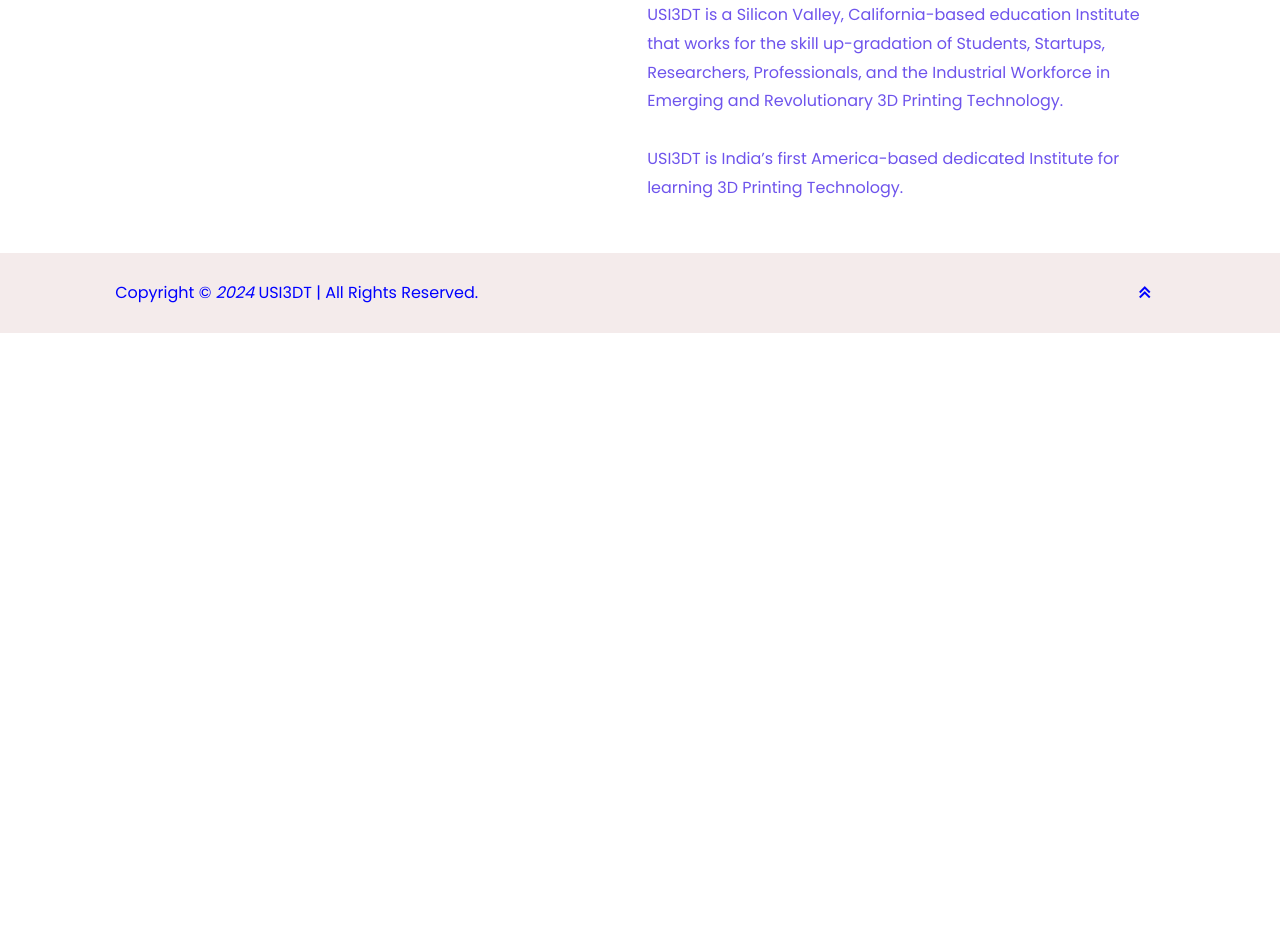
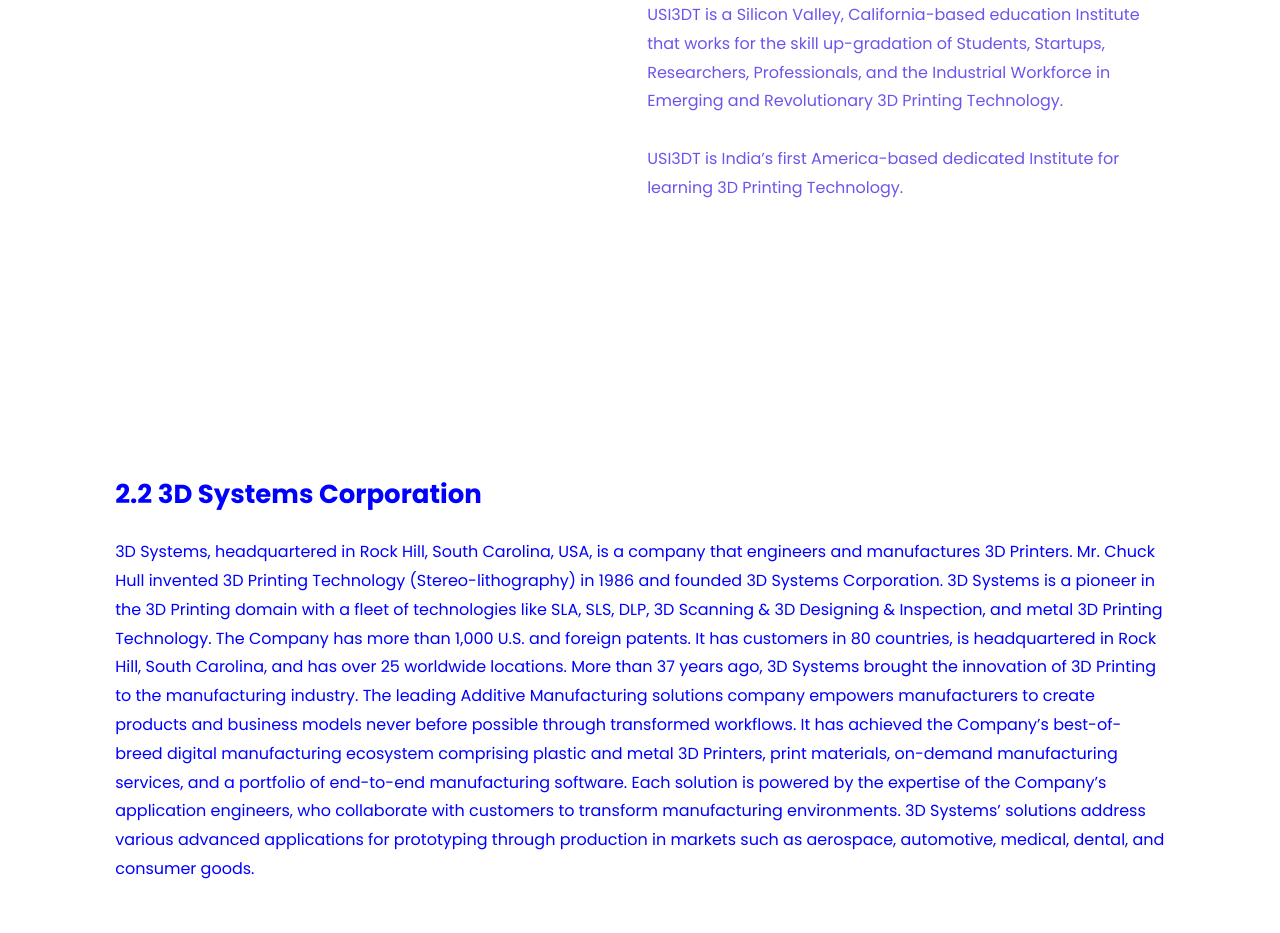
Before and after one commit to harshjoshi1312/Temp, a plain HTML site: page about.html in a window 1280 px wide. Shown: the part 587-1520 px from the top of the page. Before the commit the page ends 920 px from the top, so only its background shows below. Drawn offline with nearby package versions, Linux system fonts and the light colour scheme; a script that the page names is missing.

Commit message:
Update about.html

```diff
--- a/about.html
+++ b/about.html
@@ -32,7 +32,7 @@
         <img src="about.jpg" alt="About Image" />
       </div>
       <div class="about-content">
-        <h3>US Institute of 3D Printing Technology (USI3DT)</h3>
+         <h3>2.1 - US Institute of 3D Printing Technology (USI3DT)</h3>
         <p>
           The US Institute of 3D Technology (USI3DT) California, USA, inspired
           by President Obama’s initiative and “America Makes,” was established
@@ -68,6 +68,34 @@
         </p>
       </div>
     </section>
+    <section class="about" id="about">
+      <div class="about-content">
+        <h3>2.2 3D Systems Corporation</h3>
+        <p>
+          3D Systems, headquartered in Rock Hill, South Carolina, USA, is a
+          company that engineers and manufactures 3D Printers. Mr. Chuck Hull
+          invented 3D Printing Technology (Stereo-lithography) in 1986 and
+          founded 3D Systems Corporation. 3D Systems is a pioneer in the 3D
+          Printing domain with a fleet of technologies like SLA, SLS, DLP, 3D
+          Scanning & 3D Designing & Inspection, and metal 3D Printing
+          Technology. The Company has more than 1,000 U.S. and foreign patents.
+          It has customers in 80 countries, is headquartered in Rock Hill, South
+          Carolina, and has over 25 worldwide locations. More than 37 years ago,
+          3D Systems brought the innovation of 3D Printing to the manufacturing
+          industry. The leading Additive Manufacturing solutions company
+          empowers manufacturers to create products and business models never
+          before possible through transformed workflows. It has achieved the
+          Company’s best-of-breed digital manufacturing ecosystem comprising
+          plastic and metal 3D Printers, print materials, on-demand
+          manufacturing services, and a portfolio of end-to-end manufacturing
+          software. Each solution is powered by the expertise of the Company’s
+          application engineers, who collaborate with customers to transform
+          manufacturing environments. 3D Systems’ solutions address various
+          advanced applications for prototyping through production in markets
+          such as aerospace, automotive, medical, dental, and consumer goods.
+        </p>
+      </div>
+    </section>
 
 
     <!-- footer design -->
```
